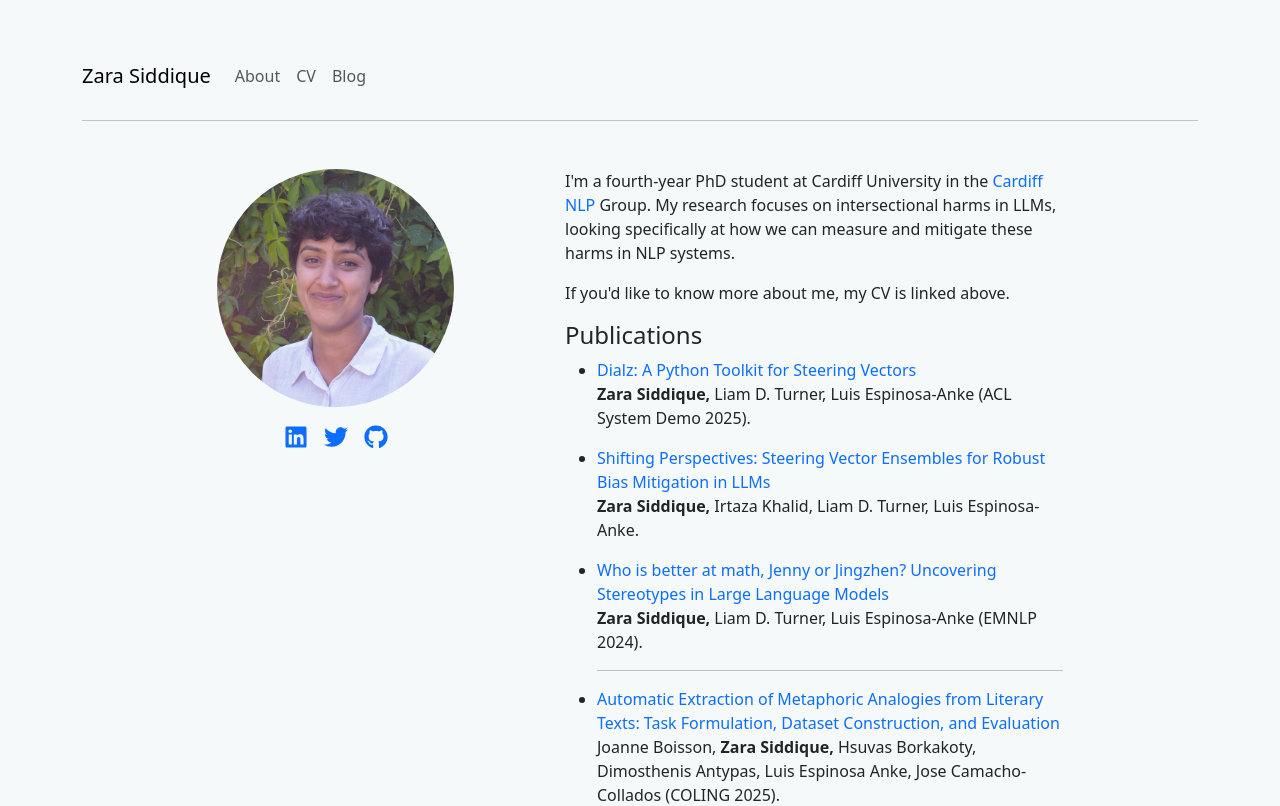
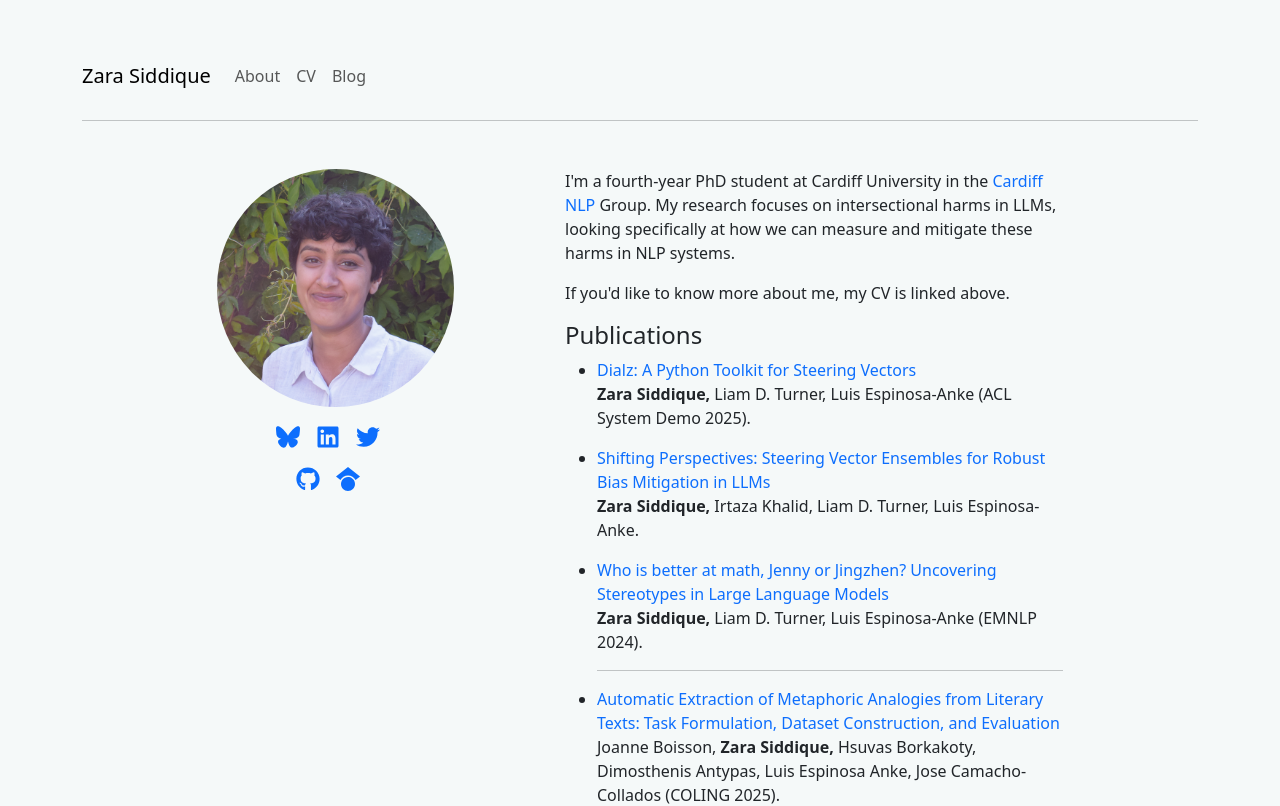
Before and after one commit to groovychoons/zara-siddique, a React (Create React App) app: page / in a window 1280 px wide. Shown: the top 806 px of the page. Built offline with nearby package versions, Linux system fonts and the light colour scheme.

Commit message:
added bluesky and scholar links

```diff
--- a/src/pages/About.js
+++ b/src/pages/About.js
@@ -1,6 +1,7 @@
 import React from "react";
 import { Container, Row, Col, Image } from "react-bootstrap";
 import { FaLinkedin, FaTwitter, FaGithub } from "react-icons/fa";
+import { FaBluesky, FaGoogleScholar } from "react-icons/fa6";
 
 function About() {
   return (
@@ -20,12 +21,20 @@ function About() {
 
           <div className="my-3">
             <a
+              href="https://bsky.app/profile/zarasiddique.bsky.social"
+              target="_blank"
+              rel="noopener noreferrer"
+            >
+              <FaBluesky size={24} className="me-3" />
+            </a>
+            <a
               href="https://www.linkedin.com/in/zarasiddique"
               target="_blank"
               rel="noopener noreferrer"
             >
               <FaLinkedin size={24} className="me-3" />
             </a>
+
             <a
               href="https://twitter.com/thezarasiddique"
               target="_blank"
@@ -33,12 +42,22 @@ function About() {
             >
               <FaTwitter size={24} className="me-3" />
             </a>
+
+          </div>
+          <div className="mb-3">
             <a
               href="https://github.com/groovychoons"
               target="_blank"
               rel="noopener noreferrer"
             >
-              <FaGithub size={24} />
+              <FaGithub size={24} className="me-3"/>
+            </a>
+            <a
+              href="https://scholar.google.co.uk/citations?user=B_LyqWEAAAAJ&hl=en"
+              target="_blank"
+              rel="noopener noreferrer"
+            >
+              <FaGoogleScholar size={24} className="me-3"/>
             </a>
           </div>
         </Col>
```
